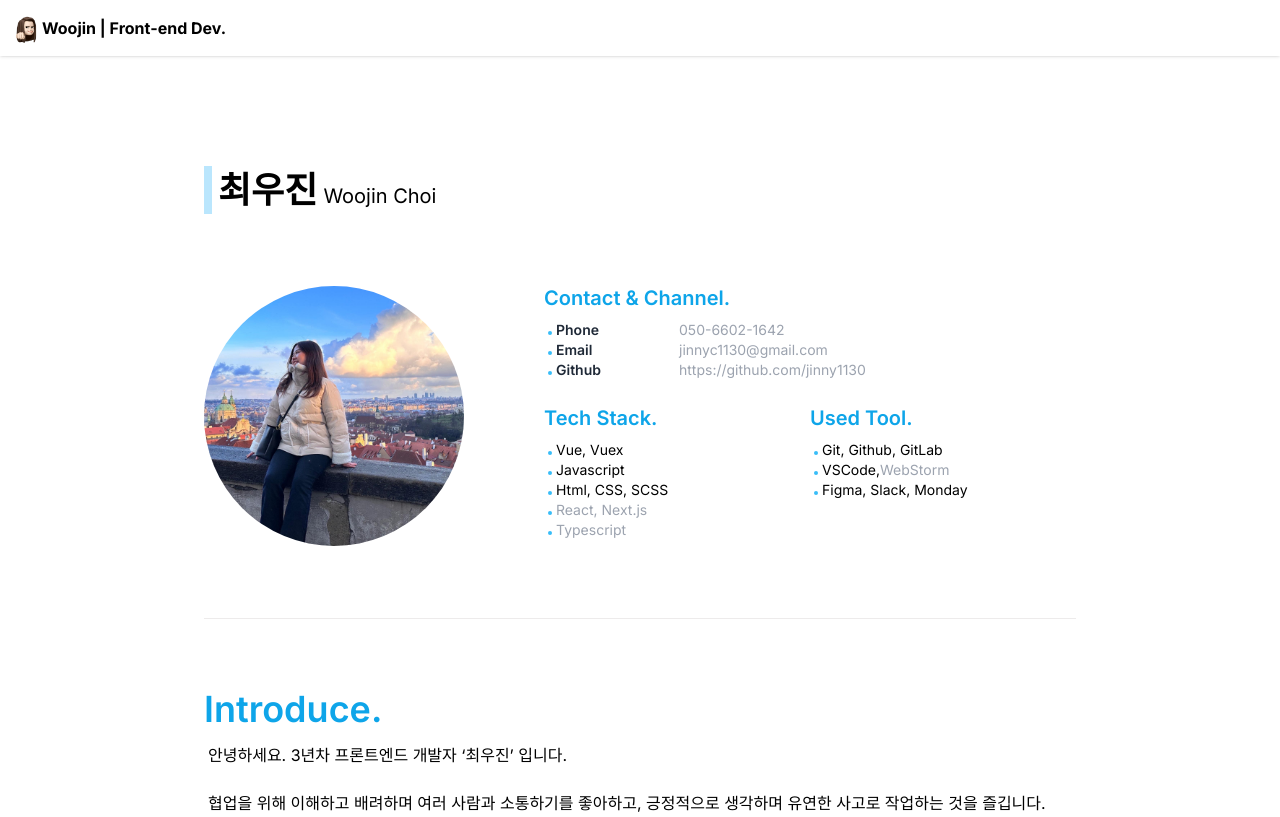
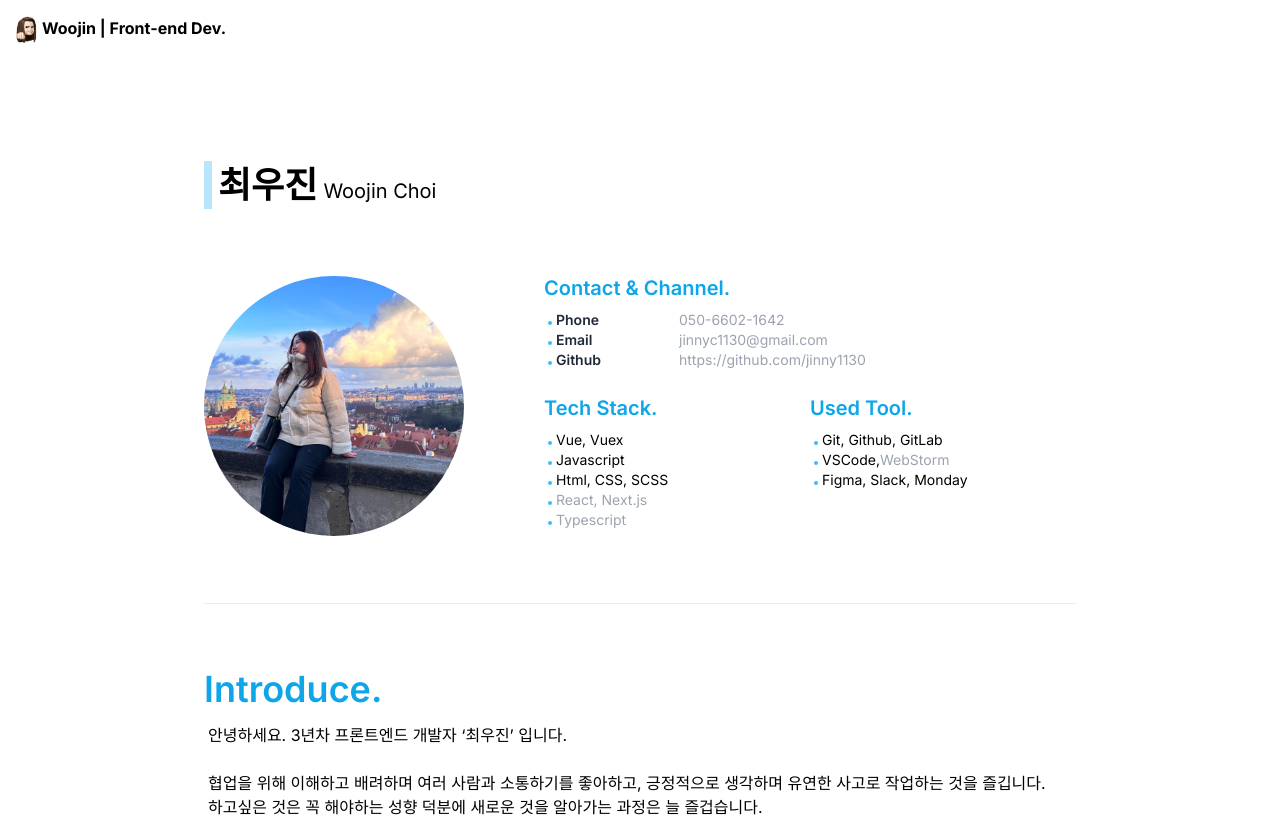
Before and after one commit to Jinny1130/resume, a Next.js app: page / in a window 1280 px wide. Shown: the top 817 px of the page. Built offline with nearby package versions, Linux system fonts and the light colour scheme.

Commit message:
[MODIFY] 레이아웃 스타일 수정, header event style 추가

```diff
--- a/src/components/common/Header.tsx
+++ b/src/components/common/Header.tsx
@@ -1,9 +1,24 @@
+'use client'
+
 import Image from "next/image"
 import Link from "next/link"
+import { useEffect } from "react"
 
 const Header = () => {
+
+    useEffect( () => {
+        document.addEventListener('scroll', (e) => {
+            if (window.scrollY === 0) {
+                document.querySelector('#header')?.classList.remove('shadow')
+            }
+            else {
+                document.querySelector('#header')?.classList.add('shadow')
+            }
+        })
+    })
+
     return (
-        <div className="w-full h-14 flex items-center justify-between px-3 shadow fixed bg-white">
+        <div id="header" className="header w-full h-14 flex items-center justify-between px-3 fixed bg-white z-10">
             <Link href={'/'} className="h-full py-2.5 flex items-center font-bold">
                 <Image src="/wj.png" alt="woojin_imoji" width={30} height={30} priority /> Woojin | Front-end Dev.
             </Link>
--- a/src/styles/resume.scss
+++ b/src/styles/resume.scss
@@ -1,11 +1,11 @@
 .resume-wrap {
     >div {
-        padding: 70px 0;
+        padding: 65px 0;
         &:not(:first-of-type, :last-of-type) {
             border-bottom: 1px solid #edebeb;
         }
         &.contact-wrap {
-            padding: 0 0 70px;
+            padding: 0 0 65px;
         }
     }
 }
```
